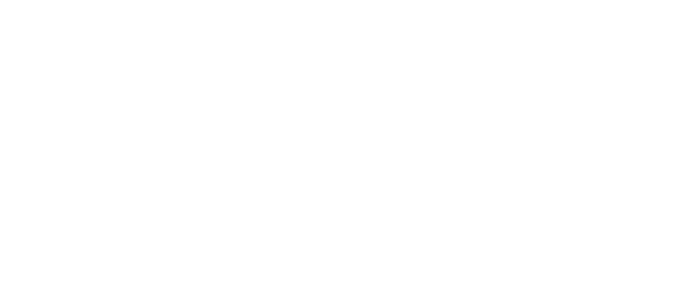
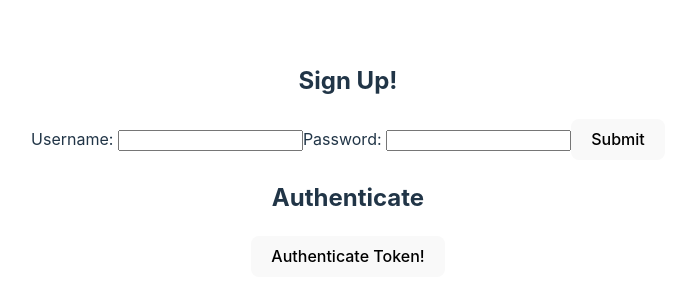
Before and after one commit to AmairT/Learning-React-Forms, a React (Vite) app: page / in a window 1280 px wide. Shown: the part 240-540 px from the top of the page, without its empty margins (292-968 px from the left). Built offline with nearby package versions, Linux system fonts and the light colour scheme.

Commit message:
code for my react form

```diff
--- a/src/App.jsx
+++ b/src/App.jsx
@@ -1,15 +1,15 @@
+import SignUpForm from "./components/SignUpForm"
+import Authenticate from "./components/Authenticate"
+import { useState } from "react";
 import './App.css'
 
-function App() {
+export default function App() {
+  const [token, setToken] = useState(null);
 
   return (
     <>
-      <div>
-
-      </div>
-
+      <SignUpForm token = {token} setToken = {setToken}/>
+      <Authenticate token = {token} setToken = {setToken} />
     </>
-  )
+  );
 }
-
-export default App
--- /dev/null
+++ b/src/components/Authenticate.jsx
@@ -0,0 +1,31 @@
+import { useState} from "react";
+
+export default function Authenticate ({token}) {
+    const [successMessage, setSuccessMessage] = useState(null);
+    const [error, setError] = useState(null);
+
+    async function handleClick() {
+        try {
+            const response = await fetch ("https://fsa-jwt-practice.herokuapp.com/authenticate", {
+                method: 'GET',
+                headers: {
+                    'Content-Type': 'application/json',
+                    Authorization: `Bearer ${token}`,
+                }
+            }
+            );
+            const result = await response.json();
+            setSuccessMessage(result.message);
+        } catch (error) {
+            setError(error.message);
+        }
+    }
+    return (
+        <div>
+        <h2>Authenticate</h2>
+        {successMessage && <p>{successMessage}</p>}
+        {error && <p>{error}</p>}
+        <button onClick={handleClick}>Authenticate Token!</button>
+    </div>
+    );
+}
--- /dev/null
+++ b/src/components/SignUpForm.jsx
@@ -0,0 +1,45 @@
+import { useState } from "react";
+
+export default function SignUpForm({setToken}) {
+    const [username, setUsername] = useState('');
+    const [password, setPassword] = useState('');
+    const [error, setError] = useState(null);
+
+    async function handleSubmit(event) {
+        event.preventDefault();
+
+        try {
+            const response = await fetch ('https://fsa-jwt-practice.herokuapp.com/signup', {
+                method: 'POST',
+                body: JSON.stringify({username, password})
+            });
+            const result = await response.json();
+                console.log(result)
+            setToken(result.token);
+        } catch (error) {
+            setError(error.message);
+        }
+        setUsername('');
+        setPassword('');
+    }
+
+    return (
+        <>
+        <h2>Sign Up!</h2>
+            {error && <p>{error}</p>}
+            <form onSubmit={handleSubmit}>
+                <label>
+                    Username: {' '}
+                    <input value={username} onChange={(e) => setUsername(e.target.value)} />
+                </label>
+
+                <label>
+                    Password: {' '}
+                    <input type='password' value={password} onChange={(e) => setPassword(e.target.value)} />
+                </label>
+
+                <button>Submit</button>
+            </form>
+        </>
+    );
+}
```
